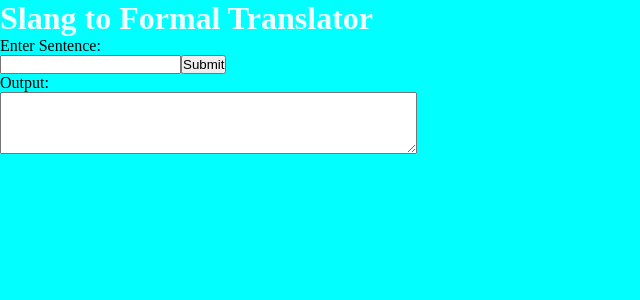
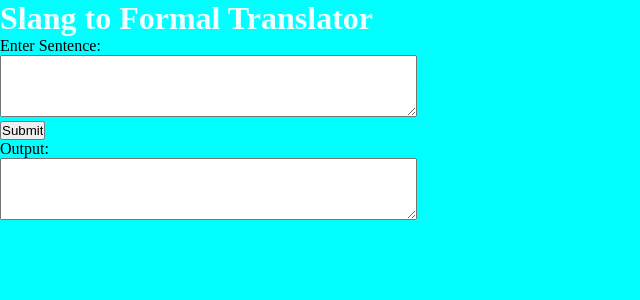
Before and after one commit to Slang-Formal/Front-End, a Next.js app: page / in a window 1280 px wide. Shown: the top 300 px of the page, without its empty margins (0-640 px from the left). Built offline with nearby package versions, Linux system fonts and the light colour scheme.

Commit message:
fixed hydration error and changed formatting

```diff
--- a/pages/api/form.js
+++ b/pages/api/form.js
@@ -12,5 +12,5 @@ export default function handler(req, res) {
     return res.status(400).json({ data: "Sentence was not found" });
   }
 
-  res.status(200).json({ region: 'aussie' });
+  res.status(200).json({ region: body.sentence });
 }
--- a/pages/index.js
+++ b/pages/index.js
@@ -5,34 +5,27 @@ import styles from '@/styles/Home.module.css'
 import Script from 'next/script'
 import { FormEvent } from 'react'
 
-
-
 const inter = Inter({ subsets: ['latin'] })
 
 export default function Home() {
 
   return (
 
-    <html>
-      <body>
+    <>
+      <h1 style={{ color: 'azure' }}>  Slang to Formal Translator </h1>
 
-          <h1 style={{ color: 'azure' }}>  Slang to Formal Translator </h1>
+      <form action = '/api/form' method = 'post'>
+        <label style ={{display: 'block'}} for='sentence'>Enter Sentence:</label>
+        <div><textarea id="sentence" name="sentence" rows="4" cols="50"></textarea></div>
+        <input type = 'submit' value = 'Submit'></input>
+      </form>
 
-          <form action = '/api/form' method = 'post'>
-            <label style={{display: 'block'}} for='sentence'>Enter Sentence:</label>
-            <input type='text' id ='sentence' name = 'sentence'></input>
-            <button type = 'submit'>Submit</button>
-          </form>
+      <label style = {{display: 'block'}} for="textbox">
+        Output:
+      </label>
 
-          <label style={{display: 'block'}} for="textbox">
-            Output:
-          </label>
+      <textarea id="textbox" name="textbox" rows="4" cols="50"></textarea>
 
-          <textarea id="textbox" name="textbox" rows="4" cols="50">
-
-          </textarea>
-
-        </body>
-    </html>
+    </>
   )
 }
```
